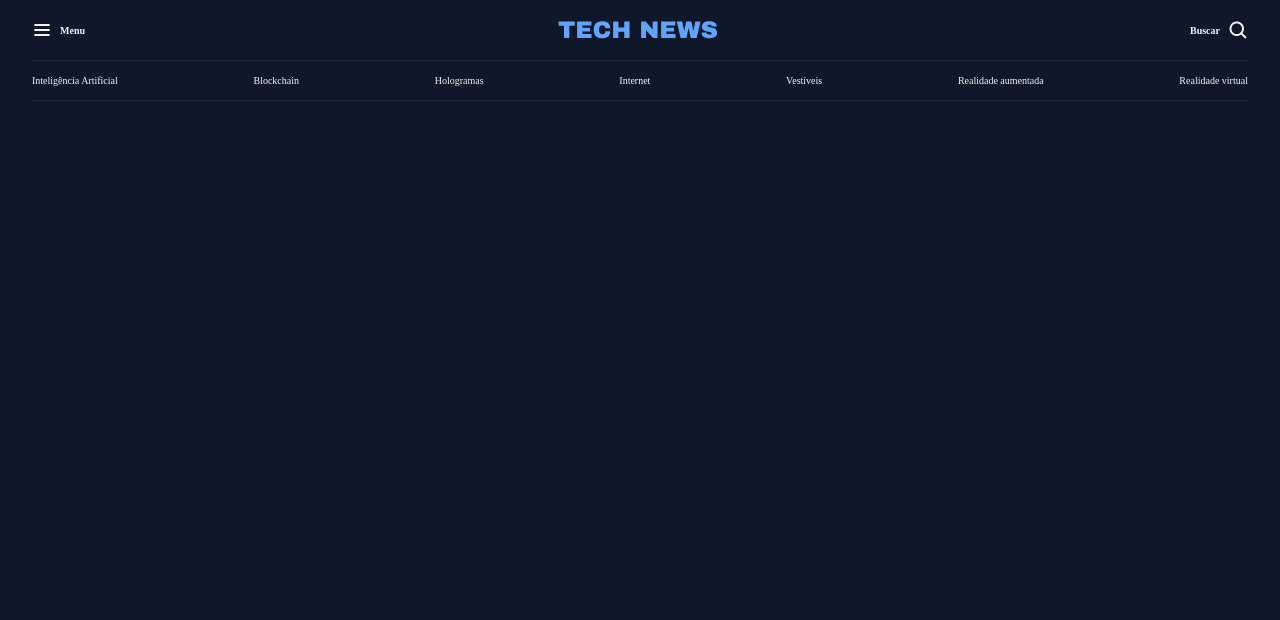
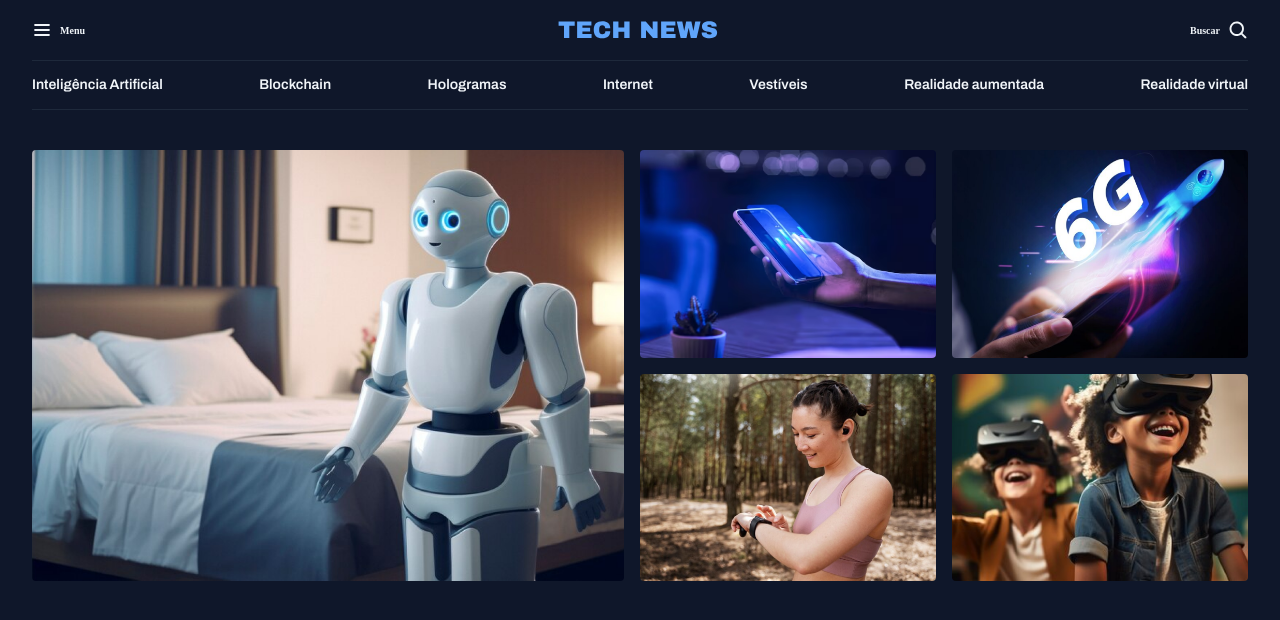
Before and after one commit to ingritedaiane/PORTAL-DE-NOTICIAS, a plain HTML site: page index.html in a window 1280 px wide. Drawn offline with Linux system fonts and the light colour scheme.

Commit message:
organizando os destaques

```diff
--- a/index.html
+++ b/index.html
@@ -34,7 +34,27 @@
             <a href="#">Realidade virtual</a>
         </nav>
     </header>
-    <main>
+    <main class=" grid conteiner">
+        <section id="featured" class="grid grid-flow-col gap-16">
+            <div>
+                <img src="assets/images/Image 01.png" alt="imagem de um robo em ambiente domestico">
+            </div>
+
+            <div class="grid grid-cols-2 gap-16">
+                <div>
+                    <img src="assets/images/Image 02.png" alt="">
+                </div>
+                <div>
+                    <img src="assets/images/Image 03.png" alt="">
+                </div>
+                <div>
+                    <img src="assets/images/Image 04.png" alt="">
+                </div>
+                <div>
+                    <img src="assets/images/Image 05.png" alt="">
+                </div>
+            </div>
+        </section>
 
     </main>
 </body>
--- a/styles/global.css
+++ b/styles/global.css
@@ -33,6 +33,8 @@ body {
 a {
     text-decoration: none;
     color: inherit;
+    font: var(--span);
+
 }
 
 a:hover {
@@ -43,17 +45,16 @@ h1, h2, h3 {
     font: inherit;
 }
 
+img {
+    max-width: 100%;
+}
+
 .conteiner {
     max-width: 128rem;
     padding-inline: 3.2rem;
     margin-inline: auto;
 }
 
-/* utilitary-first */
-.grid {
-    display: grid;
+main {
+    margin-top: 4.0rem;
 }
-
-.grid-flow-col {
-    grid-auto-flow: column;
-}
--- a/styles/index.css
+++ b/styles/index.css
@@ -1,2 +1,4 @@
 @import url(global.css);
 @import url(header.css);
+@import url(utility.css);
+@import url(section.css);
--- /dev/null
+++ b/styles/section.css
@@ -0,0 +1,7 @@
+#featured {
+    img {
+        height: 100%;
+        object-fit: cover;
+        border-radius: 0.4rem;
+    }
+}
--- /dev/null
+++ b/styles/utility.css
@@ -0,0 +1,16 @@
+/* utilitary-first */
+.grid {
+    display: grid;
+}
+
+.grid-flow-col {
+    grid-auto-flow: column;
+}
+
+.grid-cols-2 {
+    grid-template-columns: 1fr 1fr;
+}
+
+.gap-16 {
+    gap: 1.6rem;
+}
```
